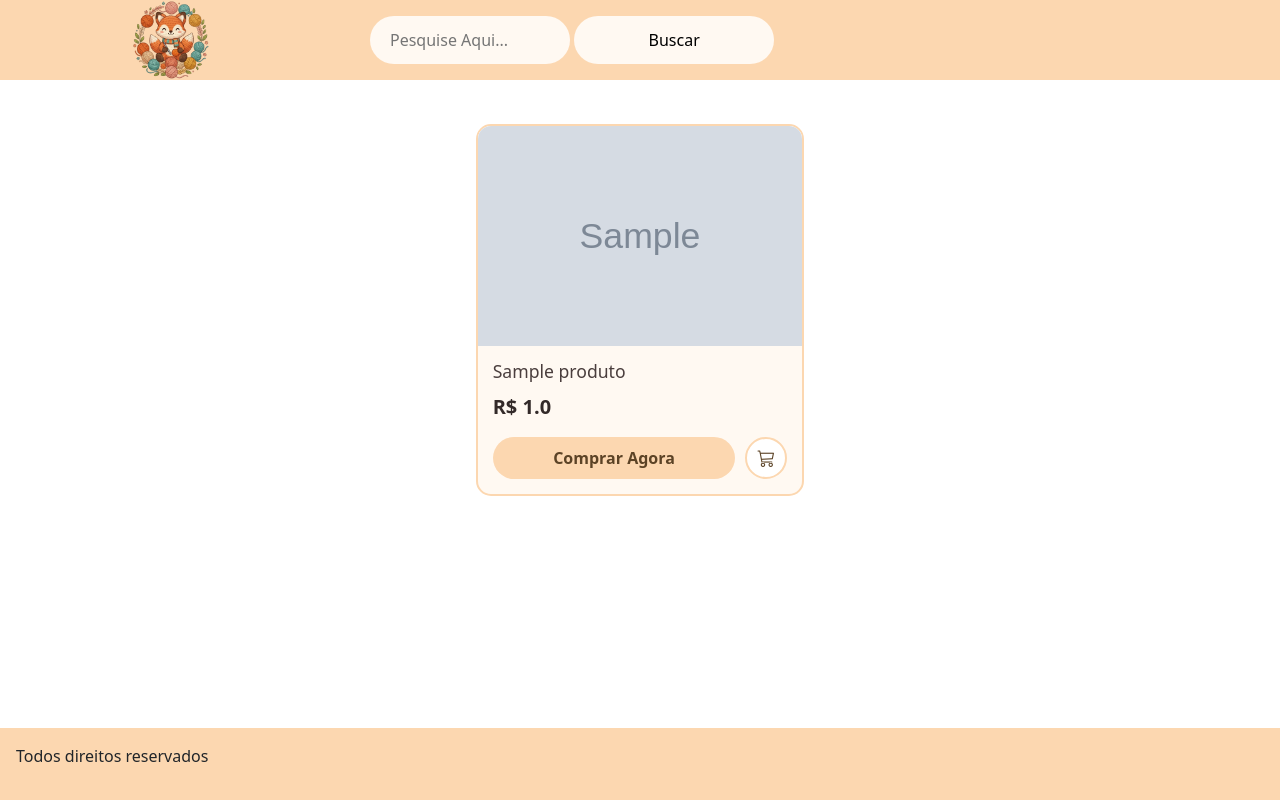
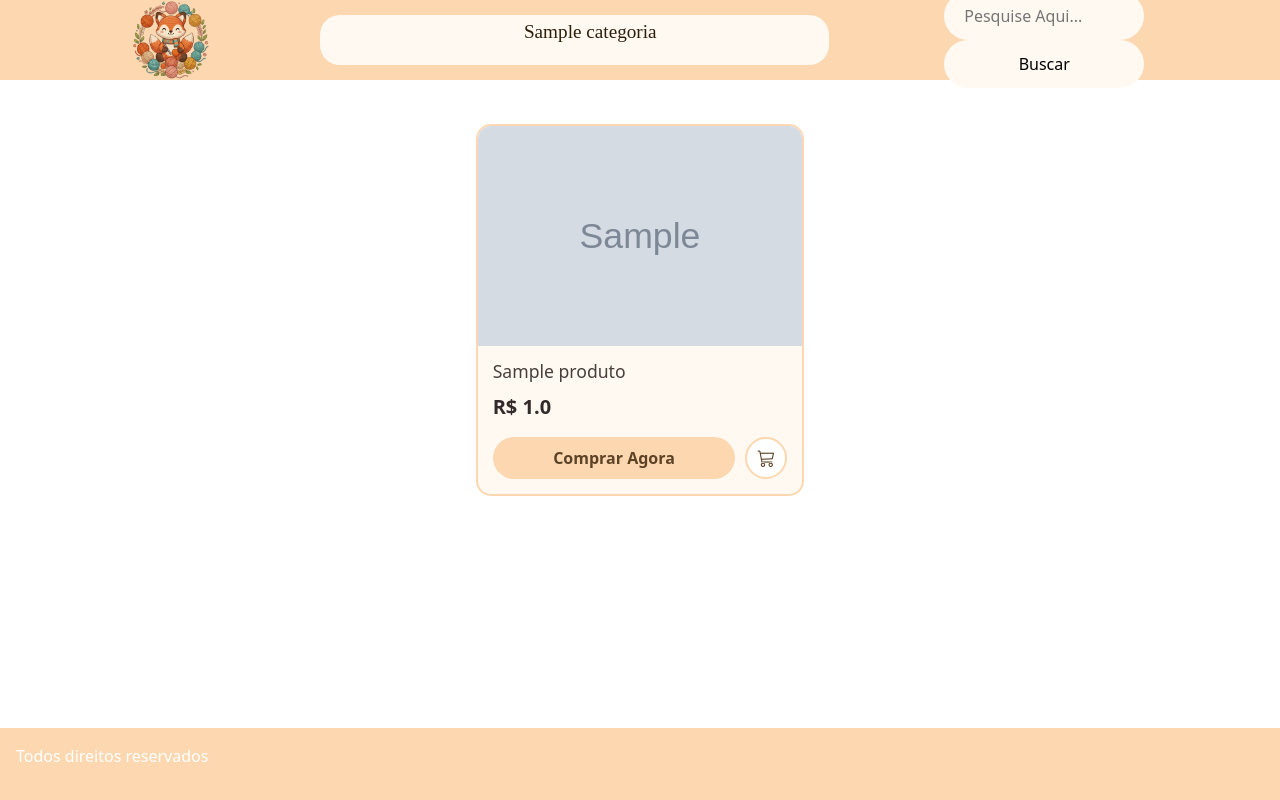
Before and after one commit to lorenagoncalves02/atelie_juloca, a Flask app: page /produtos in a window 1280 px wide. Run offline with Flask 3, Linux system fonts and the light colour scheme; tables that the repository leaves empty hold one stand-in row (values such as "Sample post"); grey boxes marked "Sample" are stand-in pictures.

Commit message:
ADD: header funcionando, eu vo tentar fazer algo agora, mas se der errado nem comito

```diff
--- a/app.py
+++ b/app.py
@@ -1,7 +1,8 @@
-from flask import Flask, flash, redirect, render_template, request, session
+from flask import Flask, flash, redirect, render_template, request, session, jsonify
 from model.usuario import cadastro
 from model.usuario import verificar_usuario
 from model.produtos import select_produtos
+from model.categorias import select_categorias
 
 app = Flask(__name__)
 app.secret_key = "mem424"
@@ -10,6 +11,13 @@ app.secret_key = "mem424"
 @app.route("/")
 def home():
     return render_template("principal.html")
+
+@app.route("/api/header")
+def api_header():
+    categorias = select_categorias()
+    return jsonify(categorias), 200
+
+
 
 @app.route("/cadastro", methods=["GET"])
 def pagina_cadastro():
--- a/migrate/estrutura.sql
+++ b/migrate/estrutura.sql
@@ -19,7 +19,8 @@ CREATE TABLE if not exists carrinho (
 
 CREATE TABLE if not exists categoria (
  id_categoria int auto_increment PRIMARY KEY,
- nome_categoria VARCHAR(100)
+ nome_categoria VARCHAR(100),
+ url_categoria VARCHAR(30)
 );
 
 CREATE TABLE if not exists produto (
--- a/model/categorias.py
+++ b/model/categorias.py
@@ -4,7 +4,7 @@ from database.conexao import conectar
 def select_categorias():
     conexao, cursor = conectar()
 
-    cursor.execute("SELECT id_categoria, nome_categoria FROM categoria")
+    cursor.execute("SELECT id_categoria, nome_categoria, url_categoria FROM categoria")
     categorias = cursor.fetchall()
 
     conexao.close()
--- /dev/null
+++ b/static/header.js
@@ -0,0 +1,20 @@
+async function mostrar_header()
+{
+    const resposta = await fetch("/api/header")
+
+    if (!resposta.ok){
+    }
+    else{
+        const categorias = await resposta.json()
+        const categorias_lista = document.getElementById("lista-cat")
+        categorias_lista.innerHTML = "";
+
+        for (let categoria of categorias){
+            let linha = `
+                        <li><a href="${categoria.url_categoria}"></a>${categoria.nome_categoria}</li>
+                        `
+        categorias_lista.innerHTML += linha
+        }
+    }
+}
+mostrar_header()
--- a/static/layout.css
+++ b/static/layout.css
@@ -73,3 +73,28 @@
 
 
 }
+
+/* 1. Garante que a página ocupe a altura total da tela */
+html, body {
+    height: 100%;
+    margin: 0;
+}
+
+/* 2. Transforma o body em um container Flexbox vertical */
+body {
+    display: flex;
+    flex-direction: column;
+}
+
+/* 3. O "main" vai ocupar todo o espaço restante, empurrando o footer */
+.content {
+    flex: 1;
+}
+
+/* Estilização básica (opcional, só para você ver acontecer) */
+header, footer {
+    background: #333;
+    color: white;
+    padding: 20px;
+    text-align: center;
+}
--- a/static/produtos.css
+++ b/static/produtos.css
@@ -104,3 +104,26 @@
 .btn-carrinho i {
     font-size: 1.1rem;
 }
+
+.filtro-cat{
+    padding: 20px;
+    display: flex;
+    justify-content: center;
+    align-items: center;
+    font-size: 25px;
+    font-family: 'Times New Roman', Times, serif;
+    color: #5c4326;
+}
+
+.filtro-categoria{
+    font-family: 'Times New Roman', Times, serif;
+    color: #5c4326;
+    font-size: 25px;
+}
+.filtro{
+    gap: 50px;
+    border-color: #f3be8b;
+    border-radius: 20px;
+
+
+}
--- a/templates/layout.html
+++ b/templates/layout.html
@@ -19,17 +19,13 @@
         <div class="header-logo">
             <img src="../static/img/logo.png" alt="logo" width="300px" >
         </div>
-        {%for categoria in categoria%}
-        <nav class="header-topicos">
-            <ul class="header-lista">
-                <li><a href=""></a>{{categoria.nome_categoria}}</li>
-                <li><a href=""></a>{{categoria.nome_categoria}}</li>
-                <li><a href=""></a>{{categoria.nome_categoria}}</li>
-                <li><a href=""></a>{{categoria.nome_categoria}}</li>
-                <li><a href=""></a>{{categoria.nome_categoria}}</li>
+
+        <nav class="header-topicos" id="lista_topicos">
+            <ul class="header-lista" id="lista-cat">
+                <li><a href=""></a>ERRO</li>
             </ul>
         </nav>
-        {%endfor%}
+
 
         <form class="form-header" role="search">
             <input class="form-header-inp" type="search" placeholder="Pesquise Aqui..." aria-label="Search"/>
@@ -49,6 +45,6 @@
 
 
 
-
+     <script src="{{ url_for('static',filename='header.js') }}"></script>
 </body>
 </html>
```
Also changed, not shown: migrate/imnserts.sql (+12 -6 lines), templates/produto.html (+11 -2 lines).
